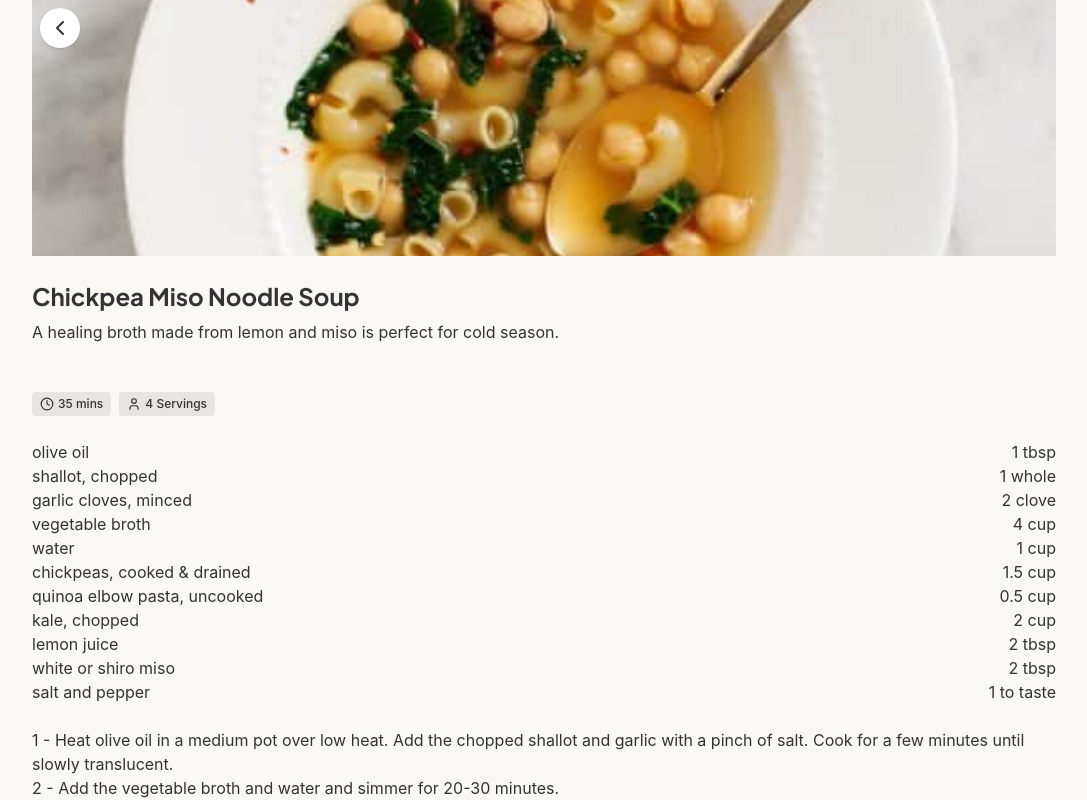
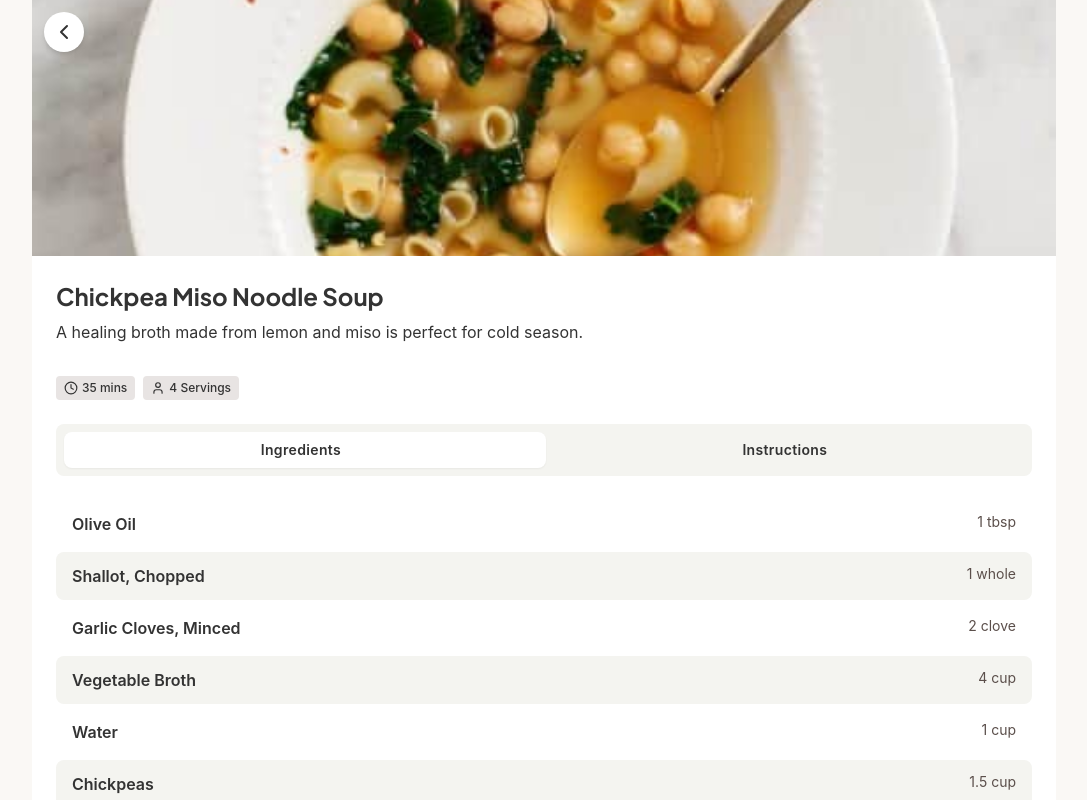
Before and after one commit to leifinke/forager, a React (Vite) app: page /recipe/chickepa-miso-noodle-soup in a window 1280 px wide. Shown: the top 800 px of the page, without its empty margins (96-1183 px from the left). Built offline with nearby package versions, Linux system fonts and the light colour scheme; a web font is replaced by a local one.

Commit message:
Add instruction and ingredients toggle

```diff
--- a/src/data/recipes.ts
+++ b/src/data/recipes.ts
@@ -17,7 +17,7 @@ export const recipes: Recipe[] = [
       { id: "1c", name: "garlic cloves, minced", quantity: 2, unit: "clove", sort_order: 3 },
       { id: "1d", name: "vegetable broth", quantity: 4, unit: "cup", sort_order: 4 },
       { id: "1e", name: "water", quantity: 1, unit: "cup", sort_order: 5 },
-      { id: "1f", name: "chickpeas, cooked & drained", quantity: 1.5, unit: "cup", sort_order: 6 },
+      { id: "1f", name: "chickpeas", quantity: 1.5, unit: "cup", sort_order: 6 },
       { id: "1g", name: "quinoa elbow pasta, uncooked", quantity: 0.5, unit: "cup", sort_order: 7 },
       { id: "1h", name: "kale, chopped", quantity: 2, unit: "cup", sort_order: 8 },
       { id: "1i", name: "lemon juice", quantity: 2, unit: "tbsp", sort_order: 9 },
@@ -44,12 +44,12 @@ export const recipes: Recipe[] = [
     servings: 4,
     image_url: "maple-sriracha-tofu-bowl.jpg",
     ingredients: [
-      { id: "2a", name: "low sodium soy sauce", quantity: 2, unit: "tbsp", sort_order: 1 },
+      { id: "2a", name: "tamari", quantity: 2, unit: "tbsp", sort_order: 1 },
       { id: "2b", name: "maple syrup", quantity: 2, unit: "tbsp", sort_order: 2 },
       { id: "2c", name: "sriracha", quantity: 1.5, unit: "tbsp", sort_order: 3 },
       { id: "2d", name: "sesame oil", quantity: 1, unit: "tbsp", sort_order: 4 },
       { id: "2e", name: "ginger powder", quantity: 0.25, unit: "tsp", sort_order: 5 },
-      { id: "2f", name: "extra firm tofu, drained and pressed", quantity: 1, unit: "block", sort_order: 6 },
+      { id: "2f", name: "extra firm tofu", quantity: 1, unit: "block", sort_order: 6 },
       { id: "2g", name: "corn starch", quantity: 2, unit: "tbsp", sort_order: 7 },
       { id: "2h", name: "oil for frying", quantity: 2, unit: "tbsp", sort_order: 8 },
       { id: "2i", name: "garlic cloves, diced", quantity: 2, unit: "clove", sort_order: 9 },
--- a/src/pages/RecipeDetailPage.tsx
+++ b/src/pages/RecipeDetailPage.tsx
@@ -1,9 +1,11 @@
 import { useParams, Link } from "react-router";
+import { useState } from "react";
 import { recipes } from "../data/recipes";
 import { ChevronLeft, Clock, User } from "lucide-react";
 
 export default function RecipeDetailPage() {
   const { handle } = useParams();
+  const [activeTab, setActiveTab] = useState("ingredients");
 
   const recipe = recipes.find(recipe => recipe.handle === handle);
 
@@ -13,19 +15,20 @@ export default function RecipeDetailPage() {
 
   return (
     <div>
-      <Link to="/" className="flex absolute mt-2 ml-2">
-        <span className="bg-white rounded-full shadow-sm p-2"><ChevronLeft /></span>
+      <Link to="/" className="flex absolute mt-3 ml-3">
+        <span className="bg-white rounded-full shadow-md p-2"><ChevronLeft /></span>
       </Link>
       {recipe.image_url &&
         <div className="flex h-64 overflow-hidden aspect-[4/5] w-full">
           <img src={`/images/${recipe.image_url}`} alt={recipe.name} className="w-full h-full object-cover object-center" />
         </div>
       }
-      <div className="flex flex-col my-6">
+      <div className="flex flex-col p-6 gap-6 bg-white">
+        <div className="flex flex-col">
           <h1 className="text-2xl font-bold mb-2">{recipe.name} </h1>
           <p className="mb-2">{recipe.description}</p>
         </div>
-      <div className="flex items-center pt-4 gap-2">
+        <div className="flex items-center gap-2">
           <div className="flex items-center space-x-1 px-2 py-1 rounded-sm bg-taupe-200">
             <span><Clock size="14"/></span>
             <span className="text-xs font-medium">
@@ -39,20 +42,48 @@ export default function RecipeDetailPage() {
             </span>
           </div>
         </div>
-      <div className="flex flex-col my-6">
-        {recipe.ingredients.map((ingredient) => (
-          <div className="flex justify-between">
-            <span>{ingredient.name}</span>
-            <span>{ingredient.quantity} {ingredient.unit}</span>
+        <div className="flex bg-olive-100 rounded-lg p-2 gap-2 relative">
+          <div className={`absolute top-2 bottom-2 w-[calc(50%-6px)] bg-white rounded-lg shadow-xs transition-transform duration-300 ease-in-out ${activeTab === "ingredients" ? "translate-x-0" : "translate-x-[calc(100%-8px)]"}`}/>
+          <button
+            onClick={() => setActiveTab("ingredients")}
+            className="flex flex-grow p-2 font-semibold tracking-wide text-sm justify-center relative z-10 flex flex-grow">Ingredients
+          </button>
+          <button
+            onClick={() => setActiveTab("instructions")}
+            className="flex flex-grow p-2 font-semibold tracking-wide text-sm justify-center relative z-10 flex flex-grow">
+            Instructions
+          </button>
+        </div>
+        {activeTab === "ingredients" && (
+          <div className="flex flex-col gap-1">
+            {recipe.ingredients.map((ingredient, index) => (
+              <div
+                key={index}
+                className={`flex justify-between py-3 px-4 rounded-lg ${index % 2 !== 0 ? "bg-olive-100" : "bg-white"}`}
+              >
+                <span className="font-semibold text-md capitalize">{ingredient.name}</span>
+                <span className="font-normal text-sm text-taupe-600">{ingredient.quantity} {ingredient.unit}</span>
               </div>
             ))}
           </div>
-      <div className="flex flex-col my-6">
-        {recipe.instructions.map((instruction) => (
-          <div>
-            {instruction.step_number} - {instruction.content}
+        )}
+        {activeTab === "instructions" && (
+          <div className="flex flex-col">
+            {recipe.instructions.map((steps, index) => (
+              <div
+                key={index}
+                className="flex gap-4 py-3 px-1 rounded-lg"
+              >
+                <div className="flex">
+                  <span className="flex rounded-full items-center justify-center bg-olive-100 w-8 h-8 font-semibold">{steps.step_number}</span>
+                </div>
+                <div className="flex">
+                  <span className="">{steps.content}</span>
+                </div>
               </div>
             ))}
+          </div>
+        )}
       </div>
     </div>
   )
```
Lines whose indentation alone changed are shown as unchanged.
